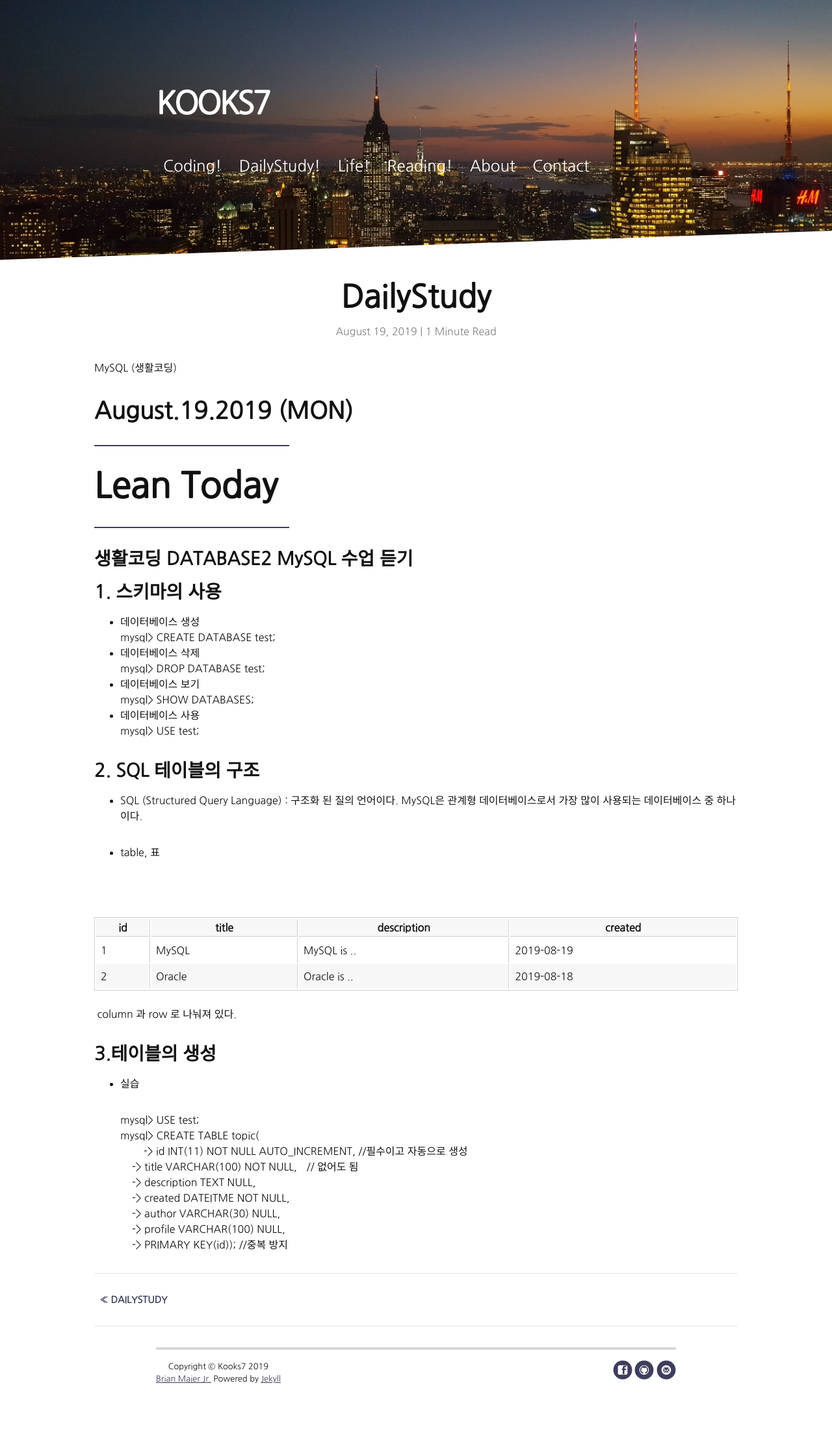
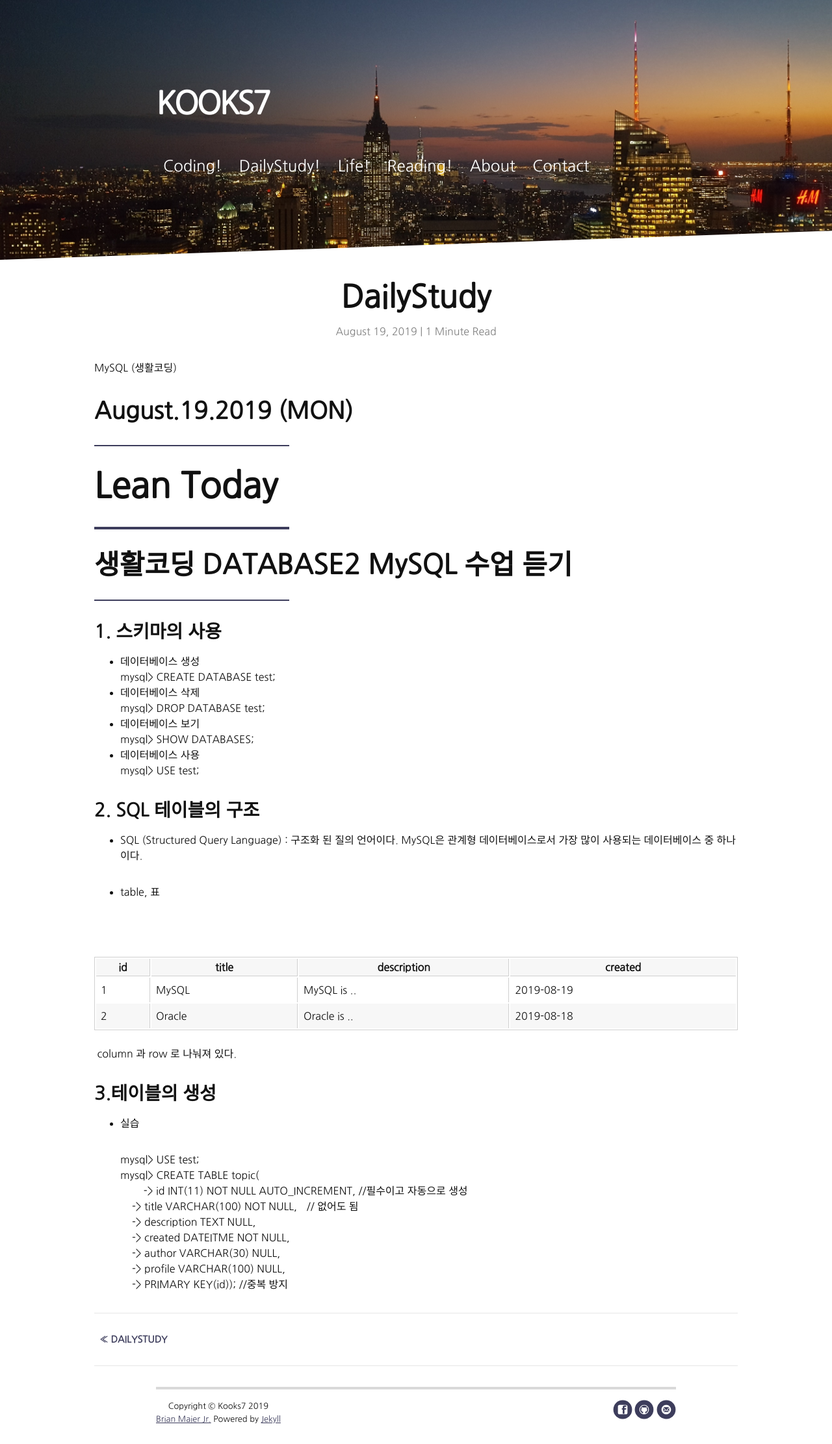
Before and after one commit to kooks7/kooks7.github.io, a Jekyll site: the page built from _posts/2019-08-19-MySQL Node1.md, in a window 1280 px wide. Shown: the whole page at 65% size. Built offline with Jekyll 4.4.1, drawn with Linux system fonts in a browser that asks for light colours; nearby versions of some CDN libraries; before the commit the page ends 2161 px from its top, so only the background shows below that.

Commit message:
> 만들기[A

```diff
--- a/_posts/2019-08-19-MySQL Node1.md
+++ b/_posts/2019-08-19-MySQL Node1.md
@@ -16,7 +16,7 @@
 
 
 
-### 생활코딩 DATABASE2 MySQL 수업 듣기
+> ### 생활코딩 DATABASE2 MySQL 수업 듣기
 
 
 
```
